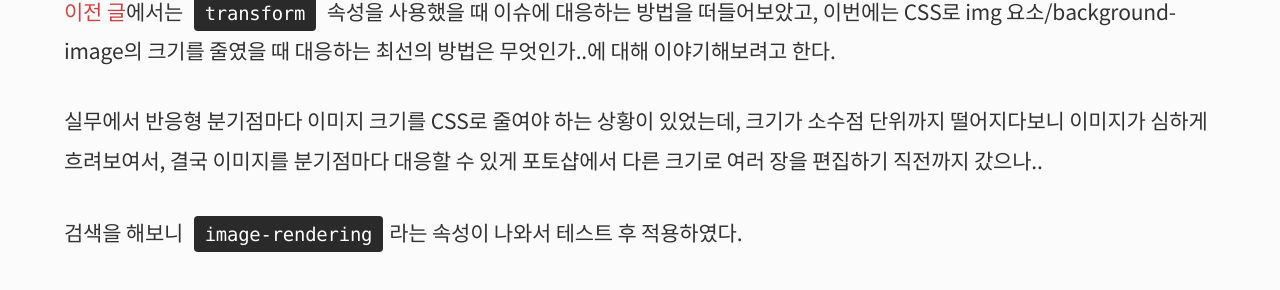
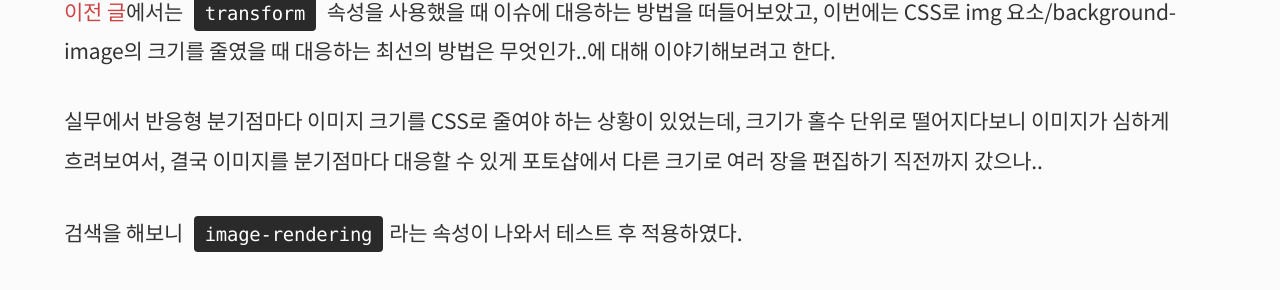
Before and after one commit to selosele/selosele.github.io, a Jekyll site: the page built from _posts/2020-09-17-sub-pixel-rendering2.md, in a window 1280 px wide and 900 px high, scrolled down 354 px. Shown: the part 149-439 px from the top of the window. Built offline with Jekyll 4.4.1, drawn with Linux system fonts in a browser that asks for light colours; cached includes are drawn as plain includes; comment, search, counter and statistics services are not loaded.

Commit message:
포스트 수정

````diff
--- a/_posts/2020-09-17-sub-pixel-rendering2.md
+++ b/_posts/2020-09-17-sub-pixel-rendering2.md
@@ -18,7 +18,7 @@ primary_post: true
 
 [이전 글](/2020/02/16/sub-pixel-rendering/)에서는 ```transform```{:.language-css} 속성을 사용했을 때 이슈에 대응하는 방법을 떠들어보았고, 이번에는 CSS로 img 요소/background-image의 크기를 줄였을 때 대응하는 최선의 방법은 무엇인가..에 대해 이야기해보려고 한다.
 
-실무에서 반응형 분기점마다 이미지 크기를 CSS로 줄여야 하는 상황이 있었는데, 크기가 소수점 단위까지 떨어지다보니 이미지가 심하게 흐려보여서, 결국 이미지를 분기점마다 대응할 수 있게 포토샵에서 다른 크기로 여러 장을 편집하기 직전까지 갔으나..
+실무에서 반응형 분기점마다 이미지 크기를 CSS로 줄여야 하는 상황이 있었는데, 크기가 홀수 단위로 떨어지다보니 이미지가 심하게 흐려보여서, 결국 이미지를 분기점마다 대응할 수 있게 포토샵에서 다른 크기로 여러 장을 편집하기 직전까지 갔으나..
 
 검색을 해보니 ```image-rendering```{:.language-css}라는 속성이 나와서 테스트 후 적용하였다.
 
````
